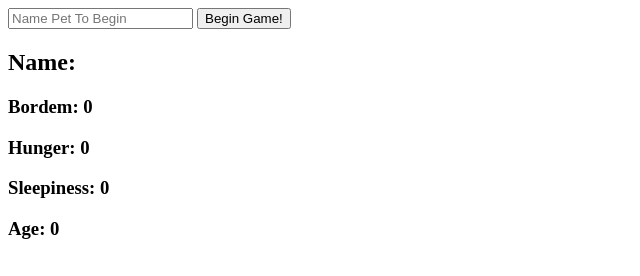
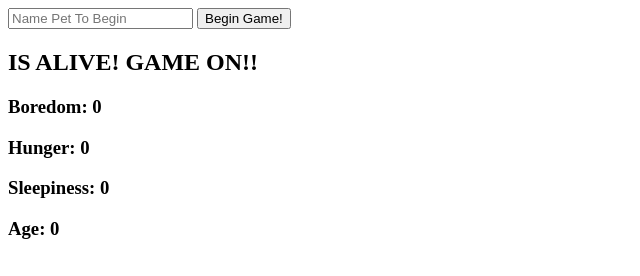
Before and after one commit to ZMikus/Jimagotchu, a plain HTML site: page index.html in a window 1280 px wide. Both pictures are taken after a click on the button "Begin Game!". Shown: the top 276 px of the page, without its empty margins (0-640 px from the left). Drawn offline with nearby package versions, Linux system fonts and the light colour scheme.

Commit message:
Added functions and methods but buttons still broken

```diff
--- a/index.html
+++ b/index.html
@@ -10,8 +10,8 @@
 		<input type="text" id="input-box" placeholder="Name Pet To Begin">
 		<button id="begin-btn">Begin Game!</button>
 	</br>
-		<h2>Name: </h2>
-		<h3>Bordem: 0</h3>
+		<h2>Your Tamagotchi: </h2>
+		<h3>Boredom: 0</h3>
 		<h3>Hunger: 0</h3>
 		<h3>Sleepiness: 0</h3>
 		<h3>Age: 0</h3>
--- a/js/app.js
+++ b/js/app.js
@@ -186,26 +186,70 @@
 //********************REBUILD********************************
 
 //-----------------CLASSES
+class Tamagotchi{
+	constructor() {
+		this.boredom = 1;
+		this.hunger = 1;
+		this.sleepiness = 1;
+		this.age = 0;
+		this.alive = null;
+	}
+};
 
 //--------------------GAME
 
-// const game = {
-// 	name = [] //input NAME from start prompt
-// 		//prompt function to input name and start timers
-// 	const clock = '00:00'
-// 		if(clock % 5 === 0)
-// 			return b = (b + 7);
+const game = {
+	timer: 0,
+	currentPet: null,
+	gameOn: false,
+	startTimer() {
+		const pet1 = new Tamagotchi()
+		this.currentPet = pet1
+		setInterval(function() {
+			game.increaseBoredom()
+			game.increaseHunger()
+			game.increaseSleepiness()
+			game.increaseAge()
 
-// 		if(clock % 7 === 0)
-// 			return h = (h + 5);
+			console.log(game.currentPet, ' This is the pet boredom log');
+			game.timer++
+		}, 1000)
+	},
+	// name = $('#input-box').val() //input NAME from start prompt
+	increaseBoredom() {
+		if(this.timer % 5 === 0){
+			this.currentPet.boredom +=7;
+		}
+	},
+	decreaseBoredom(){
+		this.currentPet.boredom -=3;
+	},
 
-// 		if(clock % 8 === 0)
-// 			return s = (s + 8);
+	increaseHunger(){
+		if(this.timer % 7 === 0){
+			this.currentPet.hunger += 5;
+		}
+	},
+	decreaseHunger(){
+		this.currentPet.hunger -=3;
+	},
+	increaseSleepiness(){
+		if(this.timer % 8 === 0){
+			this.currentPet.sleepiness += 8;
+		}
+	},
+	decreaseSleepiness(){
+		this.currentPet.sleepiness -=4;
+		},
+	increaseAge(){
+		if(this.timer % 30 === 0){
+			this.currentPet.age += 1;
+		}
+	}
 
-// 		if(clock % 30 === 0)
-// 			return a = (a + 1);
-// 	}
-// 	let timer = setInterval(updateClock, 1000)
+}
+//-----------------------------
+// 	let timer = setInterval(updatetimer, 1000)
 // 	const updateClock() {
 // 		//BEGIN button on name prompt starts timer
 // 	}
@@ -258,24 +302,23 @@
 
 //
 $('#begin-btn').on('click', () => {
-
 	const tamaName = $('#input-box').val();
-	$('h2').append(`${tamaName}`);
-	game.startTimer()
+	$('h2').text(`${tamaName} IS ALIVE! GAME ON!!`);
+	game.startTimer(), game.gameOn = false
 });
 
 
 $('#play-btn').on('click', () => {
-	console.log("play button works");
-	//return b = (b - 3)
+	//console.log("play button works");
+	game.currentPet.decreaseBoredom
 })
 
 $('#feed-btn').on('click', () => {
 	console.log("feed button works");
-	//return h = (h - 3)
+	game.currentPet.decreaseHunger
 })
 
 $('#sleep-btn').on('click', () => {
 	console.log("sleep button works");
-	//return s = (s - 5)
+	game.currentPet.decreaseSleepiness
 })
```
